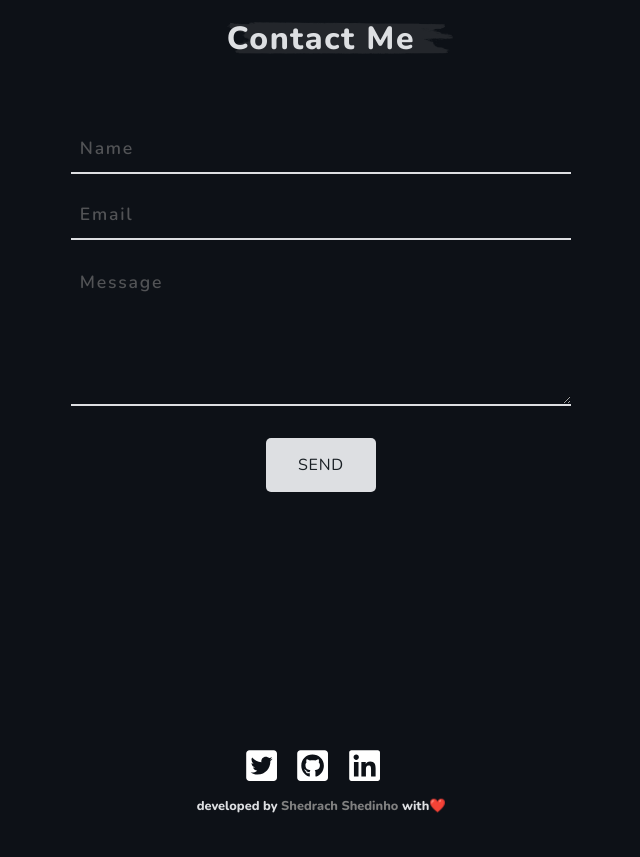
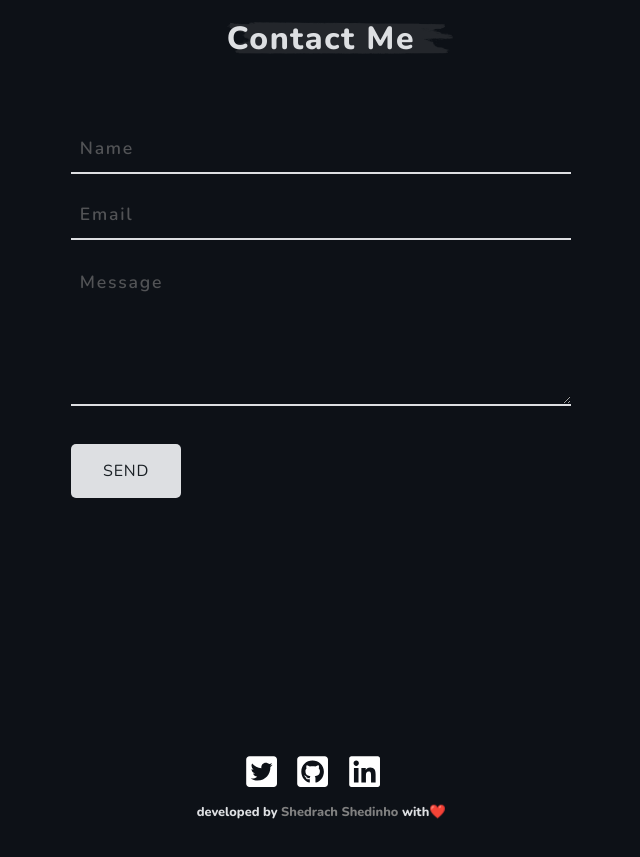
Before and after one commit to Shedinho20/my-website, a React (Create React App) app: page / in a window 1280 px wide. Shown: the part 2560-3417 px from the top of the page, without its empty margins (319-959 px from the left). Built offline with nearby package versions, Linux system fonts and the light colour scheme.

Commit message:
contact fixed

```diff
--- a/src/pages/contactme/contactme.scss
+++ b/src/pages/contactme/contactme.scss
@@ -13,6 +13,10 @@
     max-width: 500px;
     width: 80%;
     flex-direction: column;
+    align-items: center;
+    p {
+      width: 100%;
+    }
     input,
     textarea {
       background-color: rgba($color: #000000, $alpha: 0);
--- a/src/pages/contactme/contactme.tsx
+++ b/src/pages/contactme/contactme.tsx
@@ -8,14 +8,27 @@ export const Contact = () => {
   return (
     <div className="contact" id="contactme">
       <Title title="Contact Me" />
-      <form>
-        <input type="text" placeholder="Name" name="Name" />
-        <input type="text" placeholder="Email" name="Email" />
-        <textarea name="Message" rows={5} cols={50} placeholder="Message" />
+      <form name="contact" method="POST" data-netlify="true">
+        <p>
+          <input type="text" placeholder="Name" name="name" required />
+        </p>
+        <p>
+          <input type="text" placeholder="Email" name="email" required />
+        </p>
+        <p>
+          <textarea name="message" rows={5} cols={50} placeholder="Message" required />
+        </p>
+        <p>
+          <button
+            type="submit"
+            className="btn"
+            onMouseEnter={() => setcursor(true)}
+            onMouseLeave={() => setcursor(false)}
+          >
+            Send
+          </button>
+        </p>
       </form>
-      <button className="btn" onMouseEnter={() => setcursor(true)} onMouseLeave={() => setcursor(false)}>
-        Send
-      </button>
     </div>
   );
 };
--- a/src/styles/App.scss
+++ b/src/styles/App.scss
@@ -38,6 +38,7 @@ body {
   letter-spacing: 0.05rem;
   padding: 1rem 2rem;
   border-radius: 5px;
+  width: max-content;
   cursor: pointer;
   @include tablet {
     padding: 0.8rem 1.7rem;
```
